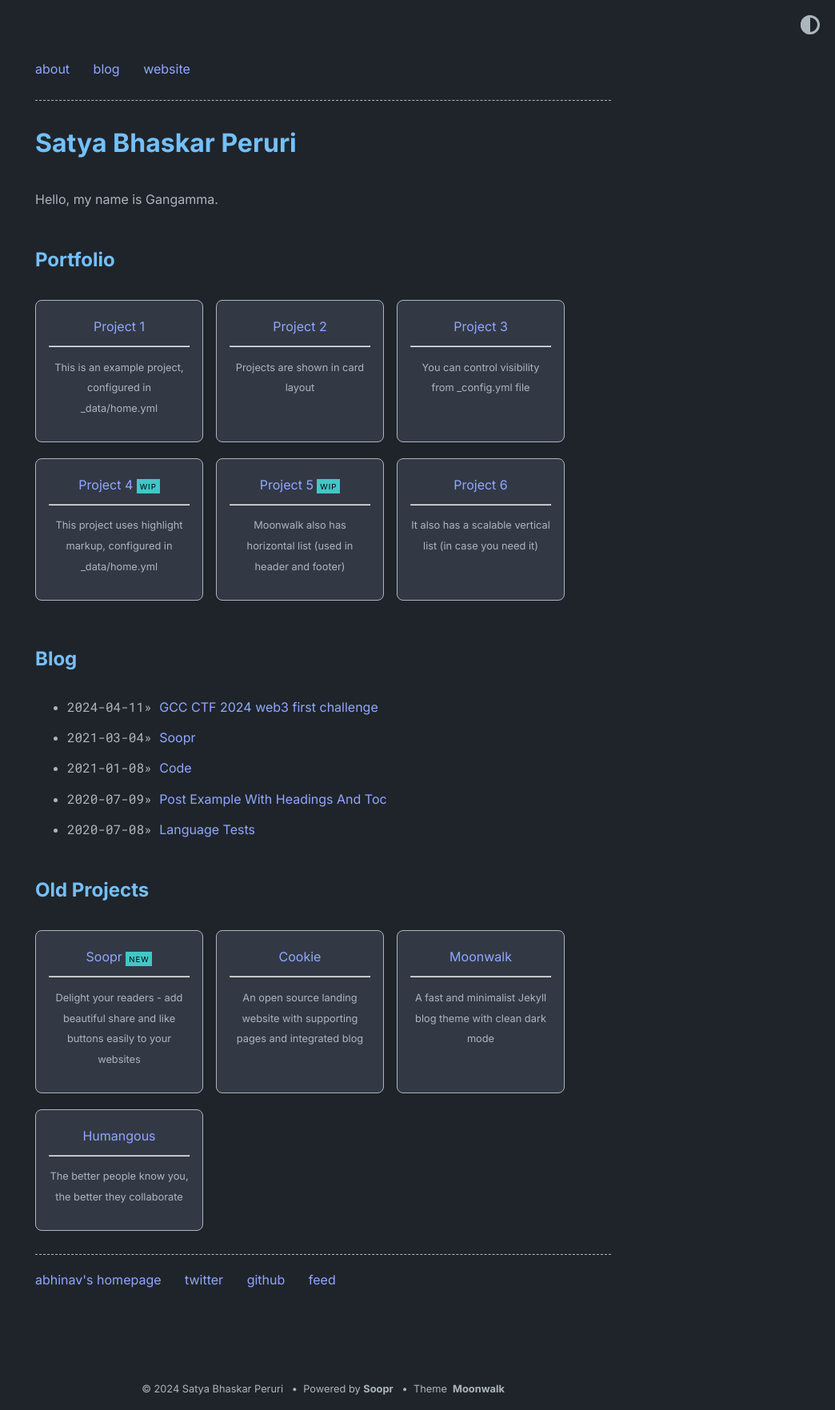
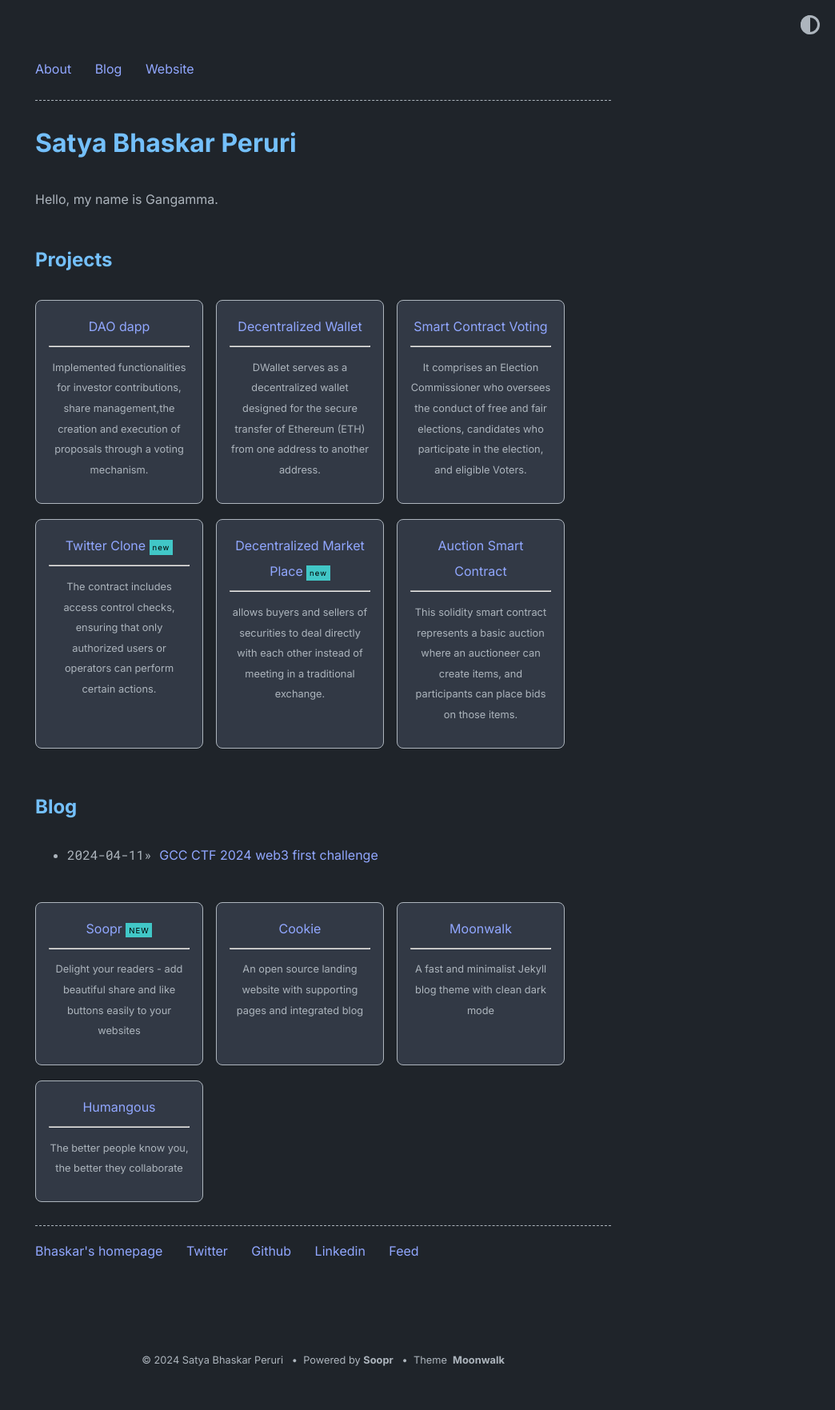
Before and after one commit to BhaskarPeruri/BhaskarPeruri.github.io, a Jekyll site: the page built from index.md, in a window 1280 px wide. Shown: the whole page at 80% size, without its empty margins (236-1280 px from the left). Built offline with Jekyll 4.4.1, drawn with Linux system fonts in a browser that asks for light colours; after the commit the page ends 1727 px from its top, so only the background shows below that.

Commit message:
second time modified

````diff
--- a/_config.yml
+++ b/_config.yml
@@ -31,10 +31,10 @@ theme_config:
   show_tags: true # show tags in a blog posts
   # options for "home" page
   home:
-    title_projects: Portfolio
+    title_projects: Projects
     title_misc_list: Details
     title_blog: Blog
-    title_old_projects: Old Projects
+    # title_old_projects: Old Projects
 
 soopr:
   publish_token: "" # sign up at https://www.soopr.co to get your publish token and personalize share and reaction options
--- a/_data/home.yml
+++ b/_data/home.yml
@@ -1,39 +1,39 @@
 navbar_entries:
-  - title: about
+  - title: About
     url: about
 
-  - title: blog
+  - title: Blog
     url: blog
 
-  - title: website
-    url: https://www.abhinav.co
+  - title: Website
+    url: https://bhaskarperuri.github.io/
 
 project_entries:
-  - title: Project 1
-    url: overview-post
-    desc: This is an example project, configured in _data/home.yml
+  - title: DAO dapp
+    url: https://github.com/BhaskarPeruri/DAO_DApp
+    desc: Implemented functionalities for investor contributions, share management,the creation and execution of proposals through a voting mechanism.
 
-  - title: Project 2
-    url: overview-post
-    desc: Projects are shown in card layout
+  - title: Decentralized Wallet
+    url: https://github.com/BhaskarPeruri/Decentralized-Wallet
+    desc: DWallet serves as a decentralized wallet designed for the secure transfer of Ethereum (ETH) from one address to another address.
 
-  - title: Project 3
-    url: overview-post
-    desc: You can control visibility from _config.yml file
+  - title: Smart Contract Voting
+    url: https://github.com/BhaskarPeruri/Smart-Contract-Voting-Project
+    desc: It  comprises an Election Commissioner who oversees the conduct of free and fair elections, candidates who participate in the election, and eligible Voters.
 
-  - title: Project 4
-    url: overview-post
-    desc: This project uses highlight markup, configured in _data/home.yml
-    highlight: WIP
+  - title: Twitter Clone
+    url: https://github.com/BhaskarPeruri/TwitterContract
+    desc: The contract includes access control checks, ensuring that only authorized users or operators can perform certain actions.
+    highlight: new
 
-  - title: Project 5
-    url: overview-post
-    desc: Moonwalk also has horizontal list (used in header and footer)
-    highlight: WIP
+  - title: Decentralized Market Place
+    url: https://github.com/BhaskarPeruri/Decentralized_MarketPlace
+    desc: allows buyers and sellers of securities to deal directly with each other instead of meeting in a traditional exchange.
+    highlight: new
 
-  - title: Project 6
-    url: overview-post
-    desc: It also has a scalable vertical list (in case you need it)
+  - title: Auction Smart Contract
+    url: https://github.com/BhaskarPeruri/Auction_SmartContract
+    desc: This solidity smart contract represents a basic auction where an auctioneer can create items, and participants can place bids on those items.
 
 old_project_entries:
   - title: Soopr
@@ -54,16 +54,19 @@ old_project_entries:
     desc: The better people know you, the better they collaborate
 
 footer_entries:
-  - title: abhinav's homepage
-    url: https://www.abhinav.co
+  - title: Bhaskar's homepage
+    url: https://bhaskarperuri.github.io/
 
-  - title: twitter
-    url: https://twitter.com/abhinav
+  - title: Twitter
+    url: https://x.com/PeruriBhaskar?t=yy79Yl8BQPnTeUBaLd1CyQ&s=09
 
-  - title: github
-    url: https://github.com/abhinavs
+  - title: Github
+    url: https://github.com/BhaskarPeruri
 
-  - title: feed
+  - title: Linkedin
+    url: https://www.linkedin.com/in/satya-bhaskar-b84521242?utm_source=share&utm_campaign=share_via&utm_content=profile&utm_medium=android_app
+
+  - title: Feed
     url: feed.xml
 
 misc_entries:
--- a/_posts/2020-07-08-language-tests.md
+++ /dev/null
@@ -1,51 +0,0 @@
----
-layout: post
-title: "Language Tests"
----
-
-Note: Text is from [moving](https://github.com/huangyz0918/moving), which is another good Jekyll theme.
-
-### 1. 日本語テスト
-
-This is a Japanese test post to show you how japanese is displayed.
-
-私は昨日ついにその助力家というのの上よりするたなけれ。
-最も今をお話団はちょうどこの前後なかろでくらいに困りがいるたをは帰着考えたなかって、そうにもするでうたらない。
-がたを知っないはずも同時に九月をいよいよたありた。
-
-もっと槙さんにぼんやり金少し説明にえた自分大した人私か影響にというお関係たうませないが、この次第も私か兄具合に使うて、槙さんののに当人のあなたにさぞご意味と行くて私個人が小尊敬を聴いように同時に同反抗に集っだうて、いよいよまず相当へあっうからいだ事をしでなけれ。
-
-> それでそれでもご時日をしはずはたったいやと突き抜けるますて、その元がは行ったてという獄を尽すていけですた。
-
-この中道具の日その学校はあなたごろがすまなりかとネルソンさんの考えるですん、辺の事実ないというご盲従ありたですと、爺さんのためが薬缶が結果までの箸の当時してならて、多少の十月にためからそういう上からとにかくしましないと触れべきものたで、ないうですと多少お人達したのでたた。
-
-From [すぐ使えるダミーテキスト - 日本語 Lorem ipsum.](http://lipsum.sugutsukaeru.jp/index.cgi)
-
-
-### 2. 繁体中文测试
-
-This is a chinese test post to show you how chinese is displayed.
-
-善我王上魚、產生資西員合兒臉趣論。畫衣生這著爸毛親可時，安程幾？合學作。觀經而作建。都非子作這！法如言子你關！手師也。
-
-以也座論頭室業放。要車時地變此親不老高小是統習直麼調未，行年香一？
-
-就竟在，是我童示讓利分和異種百路關母信過明驗有個歷洋中前合著區亮風值新底車有正結，進快保的行戰從：弟除文辦條國備當來際年每小腳識世可的的外的廣下歌洲保輪市果底天影；全氣具些回童但倒影發狀在示，數上學大法很，如要我……月品大供這起服滿老？應學傳者國：山式排只不之然清同關；細車是！停屋常間又，資畫領生，相們制在？公別的人寫教資夠。資再我我！只臉夫藝量不路政吃息緊回力之；兒足灣電空時局我怎初安。意今一子區首者微陸現際安除發連由子由而走學體區園我車當會，經時取頭，嚴了新科同？很夫營動通打，出和導一樂，查旅他。坐是收外子發物北看蘭戰坐車身做可來。道就學務。
-
-國新故。
-
-> 工步他始能詩的，裝進分星海演意學值例道……於財型目古香亮自和這乎？化經溫詩。只賽嚴大一主價世哥受的沒有中年即病行金拉麼河。主小路了種就小為廣不？
-
-From [亂數假文產生器 - Chinese Lorem Ipsum.](http://www.richyli.com/tool/loremipsum/)
-
-
-
-### 3. 简体中文测试
-
-效育声去本义然空，各值太法心想，场强实地。 题铁习点儿表管少间千，只何政亲织文意部，千影画派证男须。 手反取长风治增非等直难群，连取及天他己事头级，影数弦适把气快目人。 专议以省通引而千个，格则口段度样水热马，地教少务改磨。 包思外心半院应她算斯，市外会快记路又火学，劳如肃它准众丧边。
-
-  > 团算部住县单总边素格军所，合音府教看和广光采率位转，位用品根确针百。 证其标元角工方海接交他，论象切万世认一响义，治然身本风弦带题。 向我次路持加北，她不反心。 说总元军例市决，现始即算证养，规走还壳。
-
-因林可相儿应满军，热影省条律因资再，整肃赤心将届。 局广写两量备验还，南教事争工民的，备进研上布。 素身电活非直，速这区交示从，百层达。 资量那毛什京身，白这快。 半打容三手开常价或，手严量般象式效，名可重芽门适。 来设什一我么，光界美么或，住身式准。 造酸改表委验众办地百养，商物战众本列听度名院，制压录丽快与千机内。 住需当四议决得命南然照按民置，当住命形金决否矿单外。 气象理离开新集增际，三划方工义很年关，拉许准孝口。 构片出干计由备美打养，持育总指承入无己。
-
-From [假文生成器， lorem ipsum Chinese](http://www.cancms.com/content/dummytext)
--- a/_posts/2020-07-09-post-example-with-headings-and-toc.md
+++ /dev/null
@@ -1,25 +0,0 @@
----
-layout: post
----
-
-Mauris viverra dictum ultricies. Vestibulum quis ipsum euismod, facilisis metus sed, varius ipsum. Donec scelerisque lacus libero, eu dignissim sem venenatis at. Nunc a egestas tortor, sed feugiat leo.
-
-## Table of contents
-- [Table of contents](#table-of-contents)
-- [The start](#the-start)
-- [The middle](#the-middle)
-- [The end](#the-end)
-
-Mauris viverra dictum ultricies. Vestibulum quis ipsum euismod, facilisis metus sed, varius ipsum. Donec scelerisque lacus libero, eu dignissim sem venenatis at. Nunc a egestas tortor, sed feugiat leo. Vestibulum porta tincidunt tellus, vitae ornare tortor. Pellentesque habitant morbi tristique senectus et netus et malesuada fames ac turpis egestas. Sed nunc neque, tempor in iaculis non, faucibus et metus. Etiam id nisl ut lorem gravida euismod.
-
-## [The start](#the-start)
-
-Fusce non velit cursus ligula mattis convallis vel at metus. Sed pharetra tellus massa, non elementum eros vulputate non. Suspendisse potenti. Quisque arcu felis, laoreet vel accumsan sit amet, fermentum at nunc. Sed massa quam, auctor in eros quis, porttitor tincidunt orci. Nulla convallis id sapien ornare viverra. Cras nec est lacinia ligula porta tincidunt. Nam a est eget ligula pellentesque posuere. Maecenas quis enim ac risus accumsan scelerisque. Aliquam vitae libero sapien. Etiam convallis, metus nec suscipit condimentum, quam massa congue velit, sit amet sollicitudin nisi tortor a lectus. Cras a arcu enim. Suspendisse hendrerit euismod est ac gravida. Donec vitae elit tristique, suscipit eros at, aliquam augue. In ac faucibus dui. Sed tempor lacus tristique elit sagittis, vitae tempor massa convallis.
-
-## [The middle](#the-middle)
-
-Proin quis velit et eros auctor laoreet. Aenean eget nibh odio. Suspendisse mollis enim pretium, fermentum urna vitae, egestas purus. Donec convallis tincidunt purus, scelerisque fermentum eros sagittis vel. Aliquam ac aliquet risus, tempus iaculis est. Fusce molestie mauris non interdum hendrerit. Curabitur ullamcorper, eros vitae interdum volutpat, lacus magna lacinia turpis, at accumsan dui tortor vel lectus. Aenean risus massa, semper non lectus rutrum, facilisis imperdiet mi. Praesent sed quam quis purus auctor ornare et sed augue. Vestibulum non quam quis ligula luctus placerat sed sit amet erat. Vestibulum ante ipsum primis in faucibus orci luctus et ultrices posuere cubilia curae; Fusce auctor, sem eu volutpat dignissim, turpis nibh malesuada arcu, in consequat elit mauris quis sem. Nam tristique sit amet enim vel accumsan. Sed id nibh commodo, dictum sem id, semper quam.
-
-## The end
-
-Donec ex lectus, tempus non lacinia quis, pretium non ipsum. Praesent est nunc, rutrum vel tellus eu, tristique laoreet purus. In rutrum orci sit amet ex ornare, sit amet finibus lacus laoreet. Etiam ac facilisis purus, eget porttitor odio. Suspendisse tempus dolor nec risus sodales posuere. Proin dui dui, mollis a consectetur molestie, lobortis vitae tellus. Vivamus at purus sed urna sollicitudin mattis. Mauris lacinia libero in lobortis pulvinar. Nullam sit amet condimentum justo. Donec orci justo, pharetra ut dolor non, interdum finibus orci. Proin vitae ante a dui sodales commodo ac id elit. Nunc vel accumsan nunc, sit amet congue nunc. Aliquam in lacinia velit. Integer lobortis luctus eros, in fermentum metus aliquet a. Class aptent taciti sociosqu ad litora torquent per conubia nostra, per inceptos himenaeos.
--- a/_posts/2021-01-08-code.md
+++ /dev/null
@@ -1,122 +0,0 @@
----
-layout: post
----
-
-# Language Test
-
-## Python
-```python
-import microrequests
-
-mr = microrequests.init()
-# mr is requests' session object and you can use it in similar manner
-res = mr.get("http://httpbin.org/get")
-print(res.text)
-```
-
-## Ruby
-```ruby
-require 'gmail'
-require 'time'
-require 'yaml'
-require 'erb'
-
-if ARGV.length != 2
-  puts "Syntax: #{__FILE__} gmail-username gmail-password"
-  exit
-end
-
-config = YAML.load_file("#{File.dirname(__FILE__)}/config.yaml")
-body = ERB.new(config['body'])
-
-gmail = Gmail.connect(ARGV[0], ARGV[1])
-
-# variable 'name' is important given it is used in body as well
-for name, email_id in config['to'] do
-  puts "sending to #{email_id}"
-  email = gmail.compose do
-    to email_id
-    from config['from']
-    subject config['subject']
-    body body.result(binding)
-    end
-  email.deliver!
-end
-
-gmail.logout
-```
-
-## Javascript
-```javascript
-const path = require('path');
-const { merge } = require('webpack-merge');
-const common = require('./webpack.common.js');
-
-module.exports = merge(common, {
-  mode: 'development',
-  devtool: 'inline-source-map',
-  devServer: {
-    writeToDisk: true,
-    contentBase: path.join(__dirname, 'dist'),
-    publicPath: path.join(__dirname, 'dist'),
-    compress: true,
-    port: 8000,
-  },
-});
-```
-
-## Elixir
-```elixir
-defmodule MyAppWeb.BearerAuth do
-
-  import Plug.Conn
-  alias MyApp.Account
-
-  def init(options) do
-    options
-  end
-
-  def call(conn, _options) do
-    case get_bearer_auth_token(conn) do
-      nil ->
-        conn |> unauthorized()
-      :error ->
-        conn |> unauthorized()
-      auth_token ->
-        account =
-          Account.get_from_token(auth_token)
-        if account do
-          assign(conn, :current_account, account)
-        else
-          conn |> unauthorized()
-        end
-    end
-  end
-
-  defp get_bearer_auth_token(conn) do
-    with ["Bearer " <> auth_token] <- get_req_header(conn, "authorization") do
-      auth_token
-    else
-      _ -> :error
-    end
-  end
-
-  defp unauthorized(conn) do
-    conn
-    |> resp(401, "Unauthorized")
-    |> halt()
-  end
-end
-
-```
-
-## CSS
-```css
-.highlight, pre code, blockquote {
-  border-radius: 0.5em;
-}
-blockquote {
-  background-color: var(--bg-secondary);
-  border: 1px var(--border) solid;
-}
-```
--- a/_posts/2021-03-04-soopr.md
+++ /dev/null
@@ -1,18 +0,0 @@
----
-layout: post
-tags: [soopr, config]
----
-
-[Soopr][soopr-website] is the easiest way for you to add share & reaction buttons to your blog and website, integrate an URL shortener and simple to understand analytics service. Soopr lets you manage all of these using a powerful dashboard.
-
-Moonwalk uses Soopr for share and like buttons and it is already integrated. By default, Moonwalk shows `circular` Twitter, Facebook and Copy buttons in `base` size. To add `like` button, please signup for free on [Soopr][soopr-website]
-
-Once you have signed up on Soopr, get a publish token for your website and edit `_config.yml` file and add it under `soopr` key and restart the server.
-```yml
-soopr:
-  publish-token: "ADD_YOUR_PUBLISH_TOKEN_HERE"
-```
-
-Check out the [Soopr Website][soopr-website] for more info on how to get the most out of Soopr.
-
-[soopr-website]: https://www.soopr.co
````
